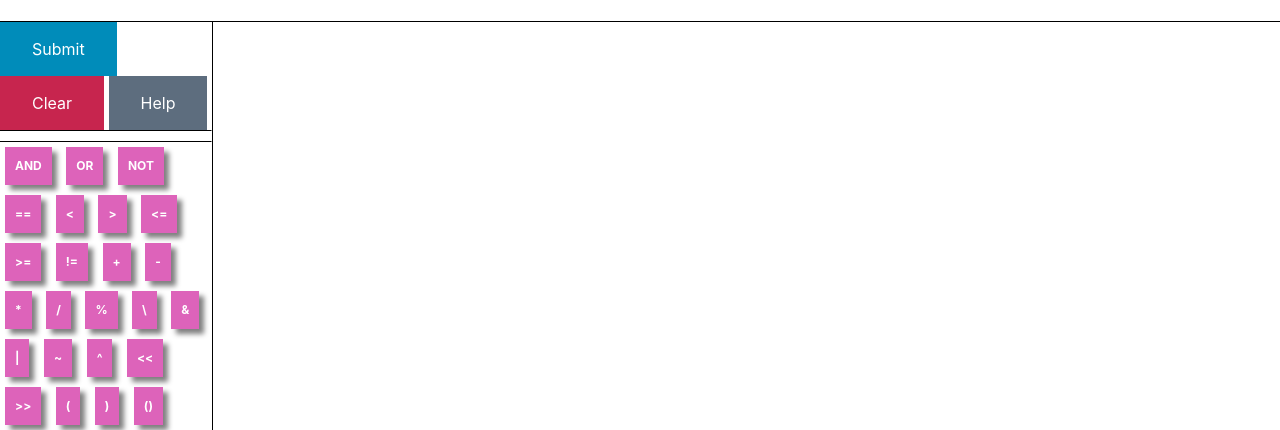
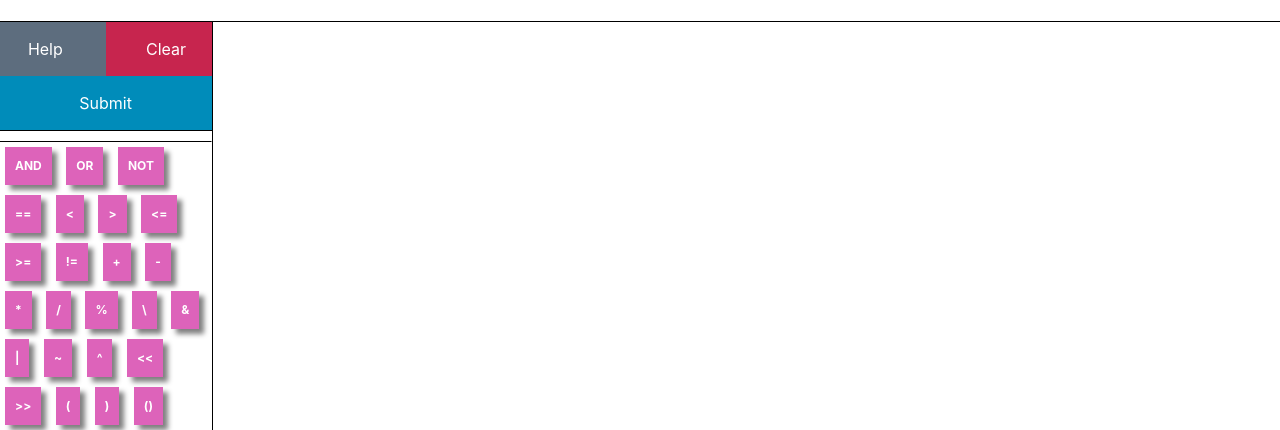
Before and after one commit to BluABK/yara-designer-web, a Flask app: template templates/yara_rule_designer_click.html in a window 1280 px wide. Shown: the part 39-469 px from the top of the page. Run offline with Flask 2, Linux system fonts and the light colour scheme; the template is opened without the code that fills it, so the values that code supplies are empty; some libraries are stand-ins or nearby versions.

Commit message:
Aligned buttons in one single row.

```diff
--- a/static/yara_rule_designer_click.css
+++ b/static/yara_rule_designer_click.css
@@ -83,7 +83,6 @@ html, body {
     padding: 15px 32px;
     text-align: center;
     text-decoration: none;
-    display: inline-block;
     font-size: 16px;
 }
 
@@ -99,7 +98,6 @@ html, body {
     padding: 15px 32px;
     text-align: center;
     text-decoration: none;
-    display: inline-block;
     font-size: 16px;
 }
 
@@ -115,7 +113,6 @@ html, body {
     padding: 15px 32px;
     text-align: center;
     text-decoration: none;
-    display: inline-block;
     font-size: 16px;
 }
 
--- a/templates/yara_rule_designer_click.html
+++ b/templates/yara_rule_designer_click.html
@@ -28,10 +28,10 @@
 
         <div id="yara_rule_designer_leftpane_container" class="col-2 yara_rule_designer">
             <div class="row">
-                <div class="col yara_rule_designer" id="yara-rule-designer-buttons" ondrop="drop(event)" ondragover="dragOverAllowedDrop(event)" ondragenter="dragEnterAllowed(event)" ondragleave="dragLeaveAllowed(event)">
-                    <button id="submit-rule-button"  onclick="postRule()">Submit</button>
-                    <button id="clear-rule-button"  onclick="clearRule()">Clear</button>
-                    <button id="show-help-button"  onclick="popupHelpModal()">Help</button>
+                <div class="row m-row justify-content-between yara_rule_designer" id="yara-rule-designer-buttons" ondrop="drop(event)" ondragover="dragOverAllowedDrop(event)" ondragenter="dragEnterAllowed(event)" ondragleave="dragLeaveAllowed(event)">
+                    <button id="show-help-button" class="col-sm my-col" onclick="popupHelpModal()">Help</button>
+                    <button id="clear-rule-button" class="col-sm my-col" onclick="clearRule()">Clear</button>
+                    <button id="submit-rule-button" class="col-sm my-col" onclick="postRule()">Submit</button>
                 </div>
 
                 <div class="w-100"></div>
```
